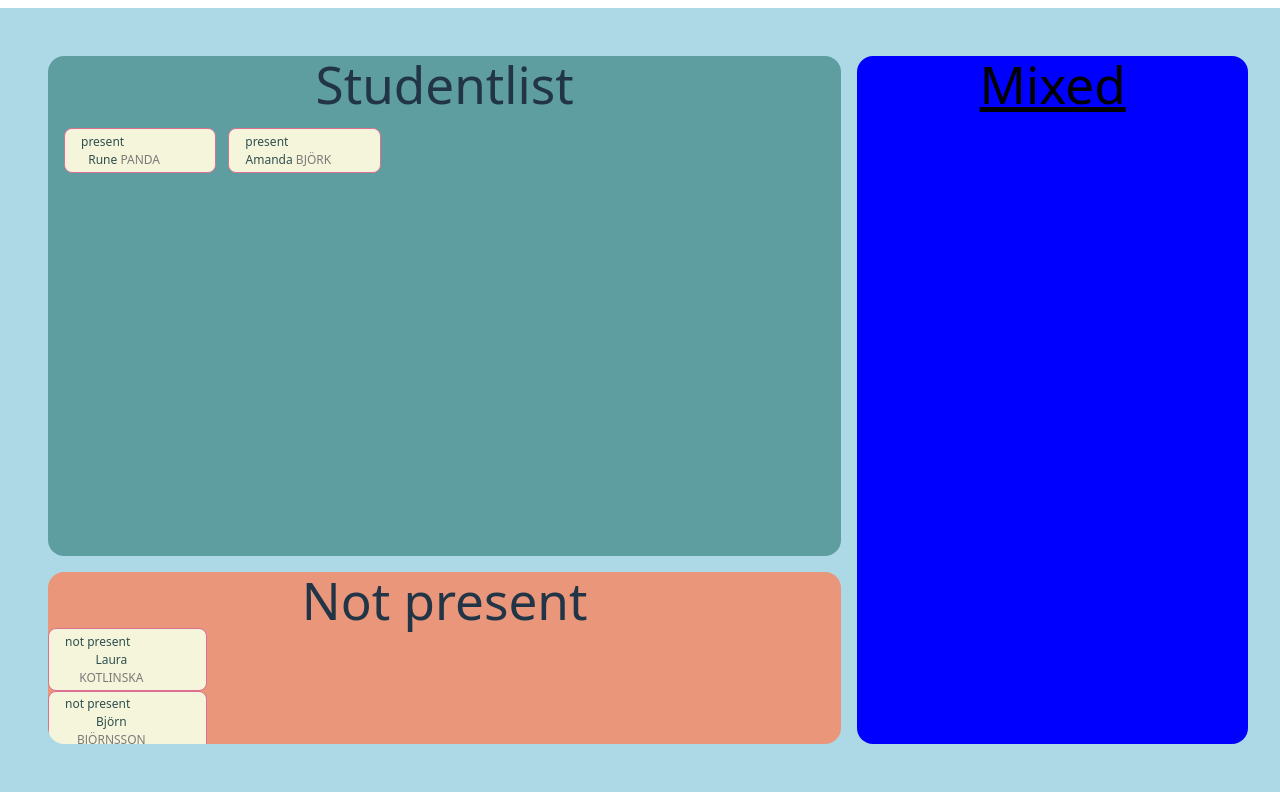
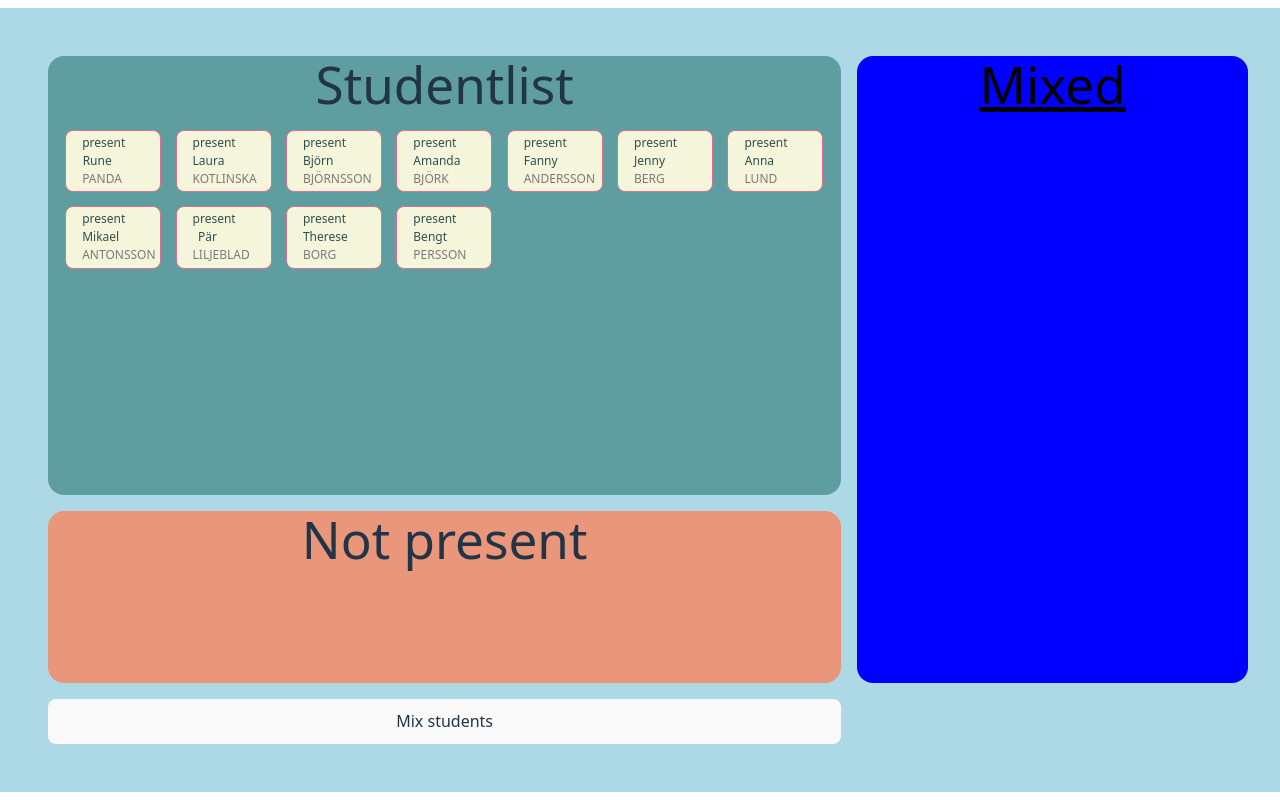
Before and after one commit to LKotlinska/mixer, a React (Vite) app: page / in a window 1280 px wide. Built offline with nearby package versions, Linux system fonts and the light colour scheme.

Commit message:
Mixing logic, data file instead of static and some style improvements

```diff
--- a/src/App.css
+++ b/src/App.css
@@ -41,14 +41,15 @@
 }
 
 .person {
+  margin: 0.1em;
+  display: inline-block;
   border: thin solid palevioletred;
   background-color: beige;
   border-radius: 0.5rem;
   color: darkslategray;
   padding: 0.2rem 3rem 0.2rem 1rem;
   flex: 1 1 23%;
-  max-width: 20%;
-  min-width: 15%;
+  max-width: 8em;
   font-size: 0.75rem;
 }
 .person p {
--- a/src/App.jsx
+++ b/src/App.jsx
@@ -3,17 +3,46 @@ import { Person } from './Person'
 import { StudentList } from './StudentList'
 import { NotPresentList } from './NotPresentList'
 import { MixedList } from './MixedList'
-import { useState } from 'react'
+import { useEffect, useState } from 'react'
 
 function App() {
-  const [students, setStudent] = useState([
-    { id: 1, firstname: "Rune", lastname: "Panda", isPresent: true, groupId: null },
-    { id: 2, firstname: "Laura", lastname: "Kotlinska", isPresent: false, groupId: null },
-    { id: 3, firstname: "Björn", lastname: "Björnsson", isPresent: false, groupId: null },
-    { id: 4, firstname: "Amanda", lastname: "Björk", isPresent: true, groupId: null },
-    { id: 5, firstname: "Fanny", lastname: "Andersson", isPresent: false, groupId: null },
-    { id: 6, firstname: "Jenny", lastname: "Berg", isPresent: false, groupId: null }
-  ])
+
+  const [students, setStudents] = useState(null)
+  const [loading, setLoading] = useState(false)
+  const [error, setError] = useState(null)
+
+  const [mixedStudents, setMixedStudents] = useState([])
+
+  const present = students?.filter(({...student}) => student.isPresent === true);
+  const absent = students?.filter(({...student}) => student.isPresent === false);
+
+  const fetchData = () => {
+    fetch('./src/data/student.json')
+      .then ((response) => response.json())
+      .then ((json) => {
+        setStudents(json.students)
+      })
+      .catch(error => {
+        console.error("Failure")
+        setError("Could not load students data.")
+      })
+      .finally(() => {
+        setLoading(false)
+      })
+  }
+
+  // Fetch data on component load
+  useEffect(() => {
+    setLoading(true)
+    fetchData()
+  }, [])
+
+  const groups = mixedStudents.reduce((acc, student) => {
+    const key = student.groupId
+    if(!acc[key]) acc[key] = []
+    acc[key].push(student)
+    return acc
+  }, {})
 
   function togglePresent(id) {
     const student = students.map((s) => {
@@ -23,30 +52,54 @@ function togglePresent(id) {
       }
       return {...s}
     })
-  setStudent(student);
+    setStudents(student);
   }
 
+  function shuffle(array) {
+    array.sort(() => Math.random() - 0.5)
+    const isOdd = array.length % 2 !== 0;
+    const groups = []
+    let i = 0
+    let groupId = 1
 
-const present = students.filter(({...student}) => student.isPresent === true);
-const absent = students.filter(({...student}) => student.isPresent === false);
+    while (i < array.length) {
+      const isLastThree = isOdd && i === array.length - 3
+      const size = isLastThree ? 3 : 2
+
+      const group = array.slice(i, i+ size).map(student => ({
+        ...student,
+        groupId
+      }))
+      groups.push(...group)
+      i += size
+      groupId++
+    }
+
+    setMixedStudents(groups)
+    setStudents(prev => prev.filter(student => !student.isPresent))
+  }
 
   return (
       <section className="layout">
+
+        <button onClick={() => console.log("Mixed: ", shuffle(present)) }>Mix students</button>
+
         <StudentList>
-
-          {present.map(student => (
+          {loading && <p>Loading...</p>}
+          {!loading && error && <p>{error}</p>}
+          {!loading && !error &&
+          present?.map(student => (
             <Person
               key={student.id}
               {...student}
               onClickHandler={() => togglePresent(student.id)}
             />
           ))}
-
         </StudentList>
 
         <NotPresentList>
 
-          {absent.map(student => (
+          {absent?.map(student => (
             <Person
               key={student.id}
               {...student}
@@ -56,7 +109,7 @@ const absent = students.filter(({...student}) => student.isPresent === false);
 
         </NotPresentList>
 
-        <MixedList></MixedList>
+        <MixedList groups={groups} />
       </section>
   )
 }
--- a/src/MixedList.jsx
+++ b/src/MixedList.jsx
@@ -1,4 +1,5 @@
 import styled from '@emotion/styled'
+import { Person } from './Person'
 
 const MixedDiv = styled.div`
   grid-column: 2;
@@ -16,12 +17,26 @@ const Heading = styled.h1`
 const ExtendedHEading = styled(Heading)`
     color: yellow;
 `;
-export function MixedList() {
+
+const GroupBlock = styled.div`
+    border: 1px solid white;
+    border-radius: 0.5rem;
+    padding: 0.5rem;
+    margin: 0.5rem;
+`;
+
+export function MixedList({ bg, groups = {} }) {
     return (
-        <MixedDiv>
-            <Heading>
-                Mixed
-            </Heading>
+        <MixedDiv bg={bg}>
+            <Heading>Mixed</Heading>
+            {Object.entries(groups).map(([groupId, members]) => (
+                <GroupBlock key={groupId}>
+                    <h3>Group {groupId}</h3>
+                    {members.map(student => (
+                        <Person key={student.id} {...student} />
+                    ))}
+                </GroupBlock>
+            ))}
         </MixedDiv>
     )
 }
--- /dev/null
+++ b/src/data/student.json
@@ -0,0 +1,15 @@
+{
+    "students": [
+    { "id": 1, "firstname": "Rune", "lastname": "Panda", "isPresent": true, "groupId": null },
+    { "id": 2, "firstname": "Laura", "lastname": "Kotlinska", "isPresent": true, "groupId": null },
+    { "id": 3, "firstname": "Björn", "lastname": "Björnsson", "isPresent": true, "groupId": null },
+    { "id": 4, "firstname": "Amanda", "lastname": "Björk", "isPresent": true, "groupId": null },
+    { "id": 5, "firstname": "Fanny", "lastname": "Andersson", "isPresent": true, "groupId": null },
+    { "id": 6, "firstname": "Jenny", "lastname": "Berg", "isPresent": true, "groupId": null },
+    { "id": 7, "firstname": "Anna", "lastname": "Lund", "isPresent": true, "groupId": null },
+    { "id": 8, "firstname": "Mikael", "lastname": "Antonsson", "isPresent": true, "groupId": null },
+    { "id": 9, "firstname": "Pär", "lastname": "Liljeblad", "isPresent": true, "groupId": null },
+    { "id": 10, "firstname": "Therese", "lastname": "Borg", "isPresent": true, "groupId": null },
+    { "id": 11, "firstname": "Bengt", "lastname": "Persson", "isPresent": true, "groupId": null }
+    ]
+}
```
Lines whose indentation alone changed are shown as unchanged.
